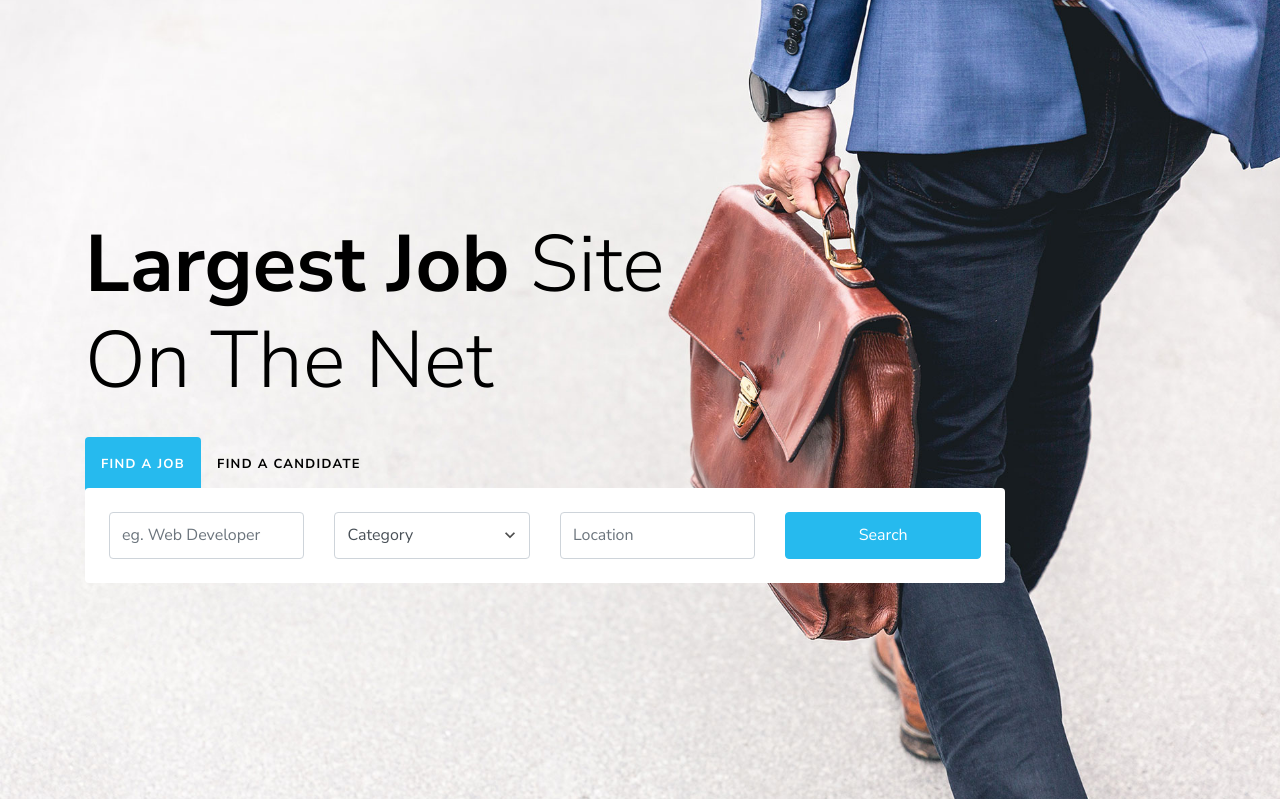
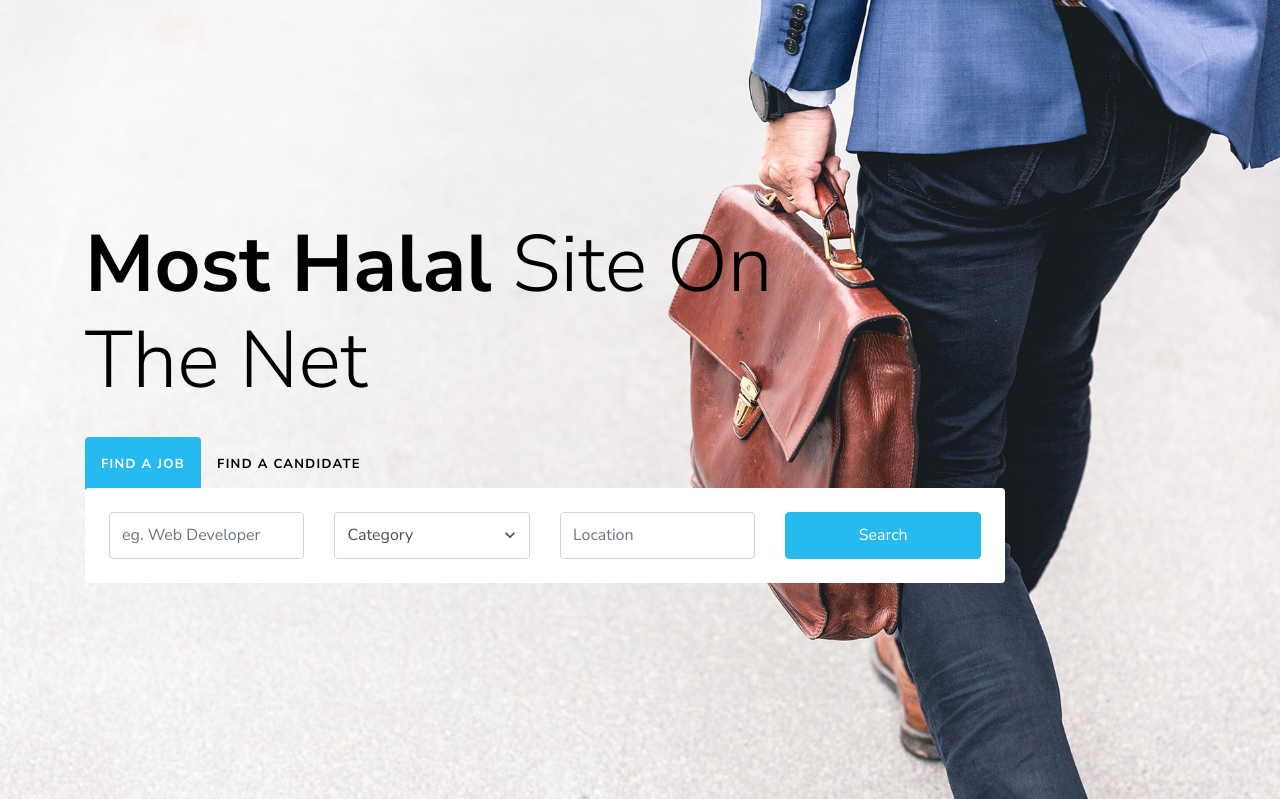
Before and after one commit to hossam-zaki/jobsWebsite, a Flask app: page / in a window 1280 px wide. Shown: the part 57-856 px from the top of the page. Run offline with Flask 2, Linux system fonts and the light colour scheme; some libraries are stand-ins or nearby versions; some web fonts are replaced.

Commit message:
quick edit

```diff
--- a/templates/index.html
+++ b/templates/index.html
@@ -111,7 +111,7 @@
           <div class="row row-custom align-items-center">
             <div class="col-md-10">
               <h1 class="mb-2 text-black w-75">
-                <span class="font-weight-bold">Largest Job</span> Site On The
+                <span class="font-weight-bold">Most Halal</span> Site On The
                 Net
               </h1>
               <div class="job-search">
```
